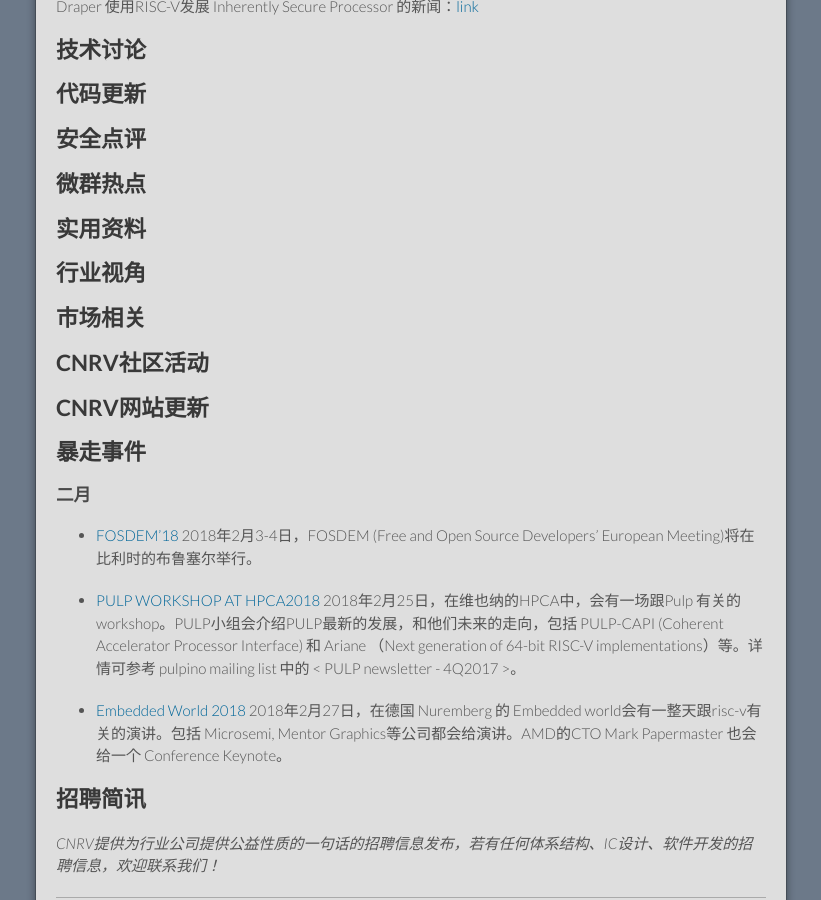
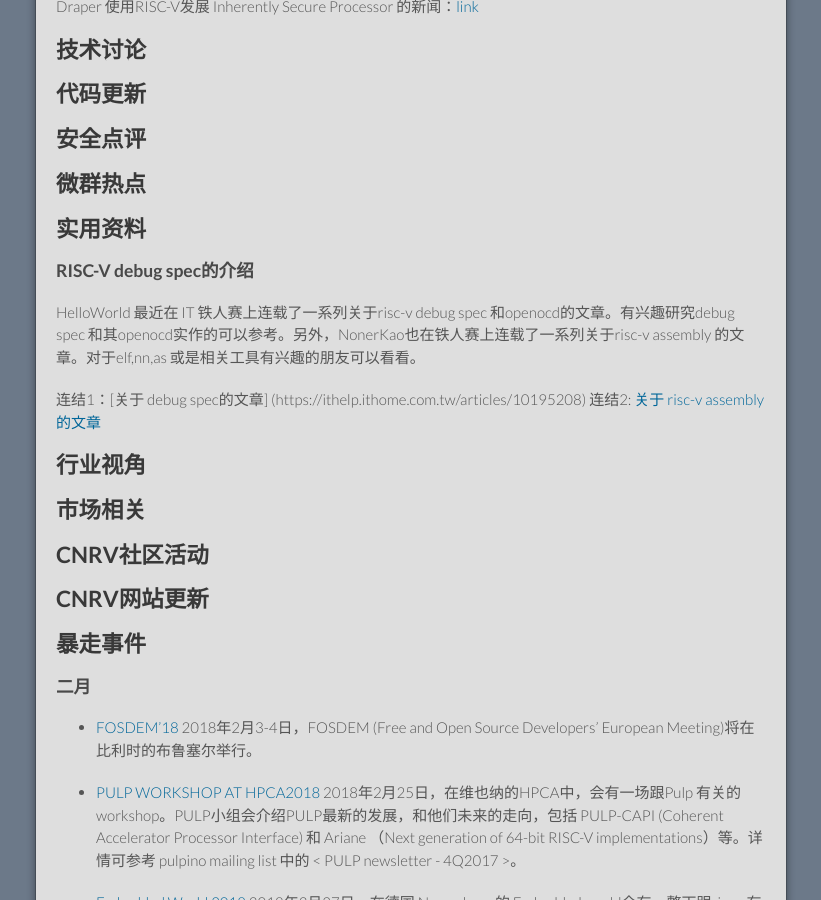
Before and after one commit to cnrv/home, a Jekyll site: the page built from bi-week-rpts/2018-01-18.md, in a window 1280 px wide and 900 px high, scrolled down 435 px. Shown: the whole window, without its empty margins (229-1050 px from the left). Built offline with Jekyll 4.4.1, drawn with Linux system fonts in a browser that asks for light colours; Markdown is read by kramdown in place of the engine named in the settings; comment, search, counter and statistics services are not loaded; our own code applies the rules of GitHub Pages for plain Markdown files.

Commit message:
IT鐵人賽的資料

```diff
--- a/bi-week-rpts/2018-01-18.md
+++ b/bi-week-rpts/2018-01-18.md
@@ -27,6 +27,12 @@
 ## 微群热点
 
 ## 实用资料
+
+### RISC-V debug spec的介绍
+HelloWorld 最近在 IT 铁人赛上连载了一系列关于risc-v  debug spec 和openocd的文章。有兴趣研究debug spec 和其openocd实作的可以参考。另外，NonerKao也在铁人赛上连载了一系列关于risc-v assembly 的文章。对于elf,nn,as 或是相关工具有兴趣的朋友可以看看。
+
+连结1：[关于 debug spec的文章] (https://ithelp.ithome.com.tw/articles/10195208)
+连结2: [关于 risc-v assembly 的文章](https://ithelp.ithome.com.tw/articles/10195213)
 
 ## 行业视角
 
```
